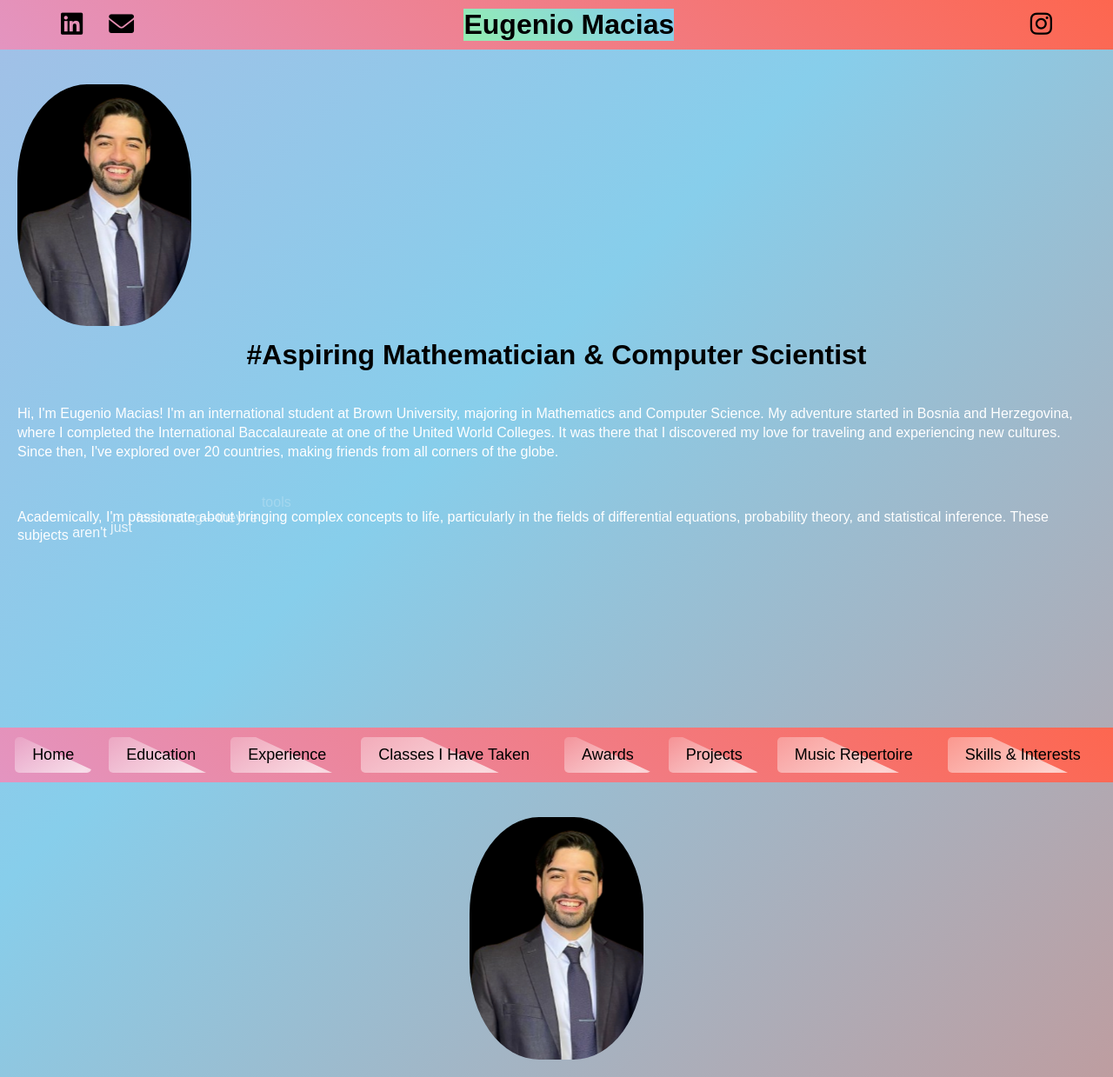
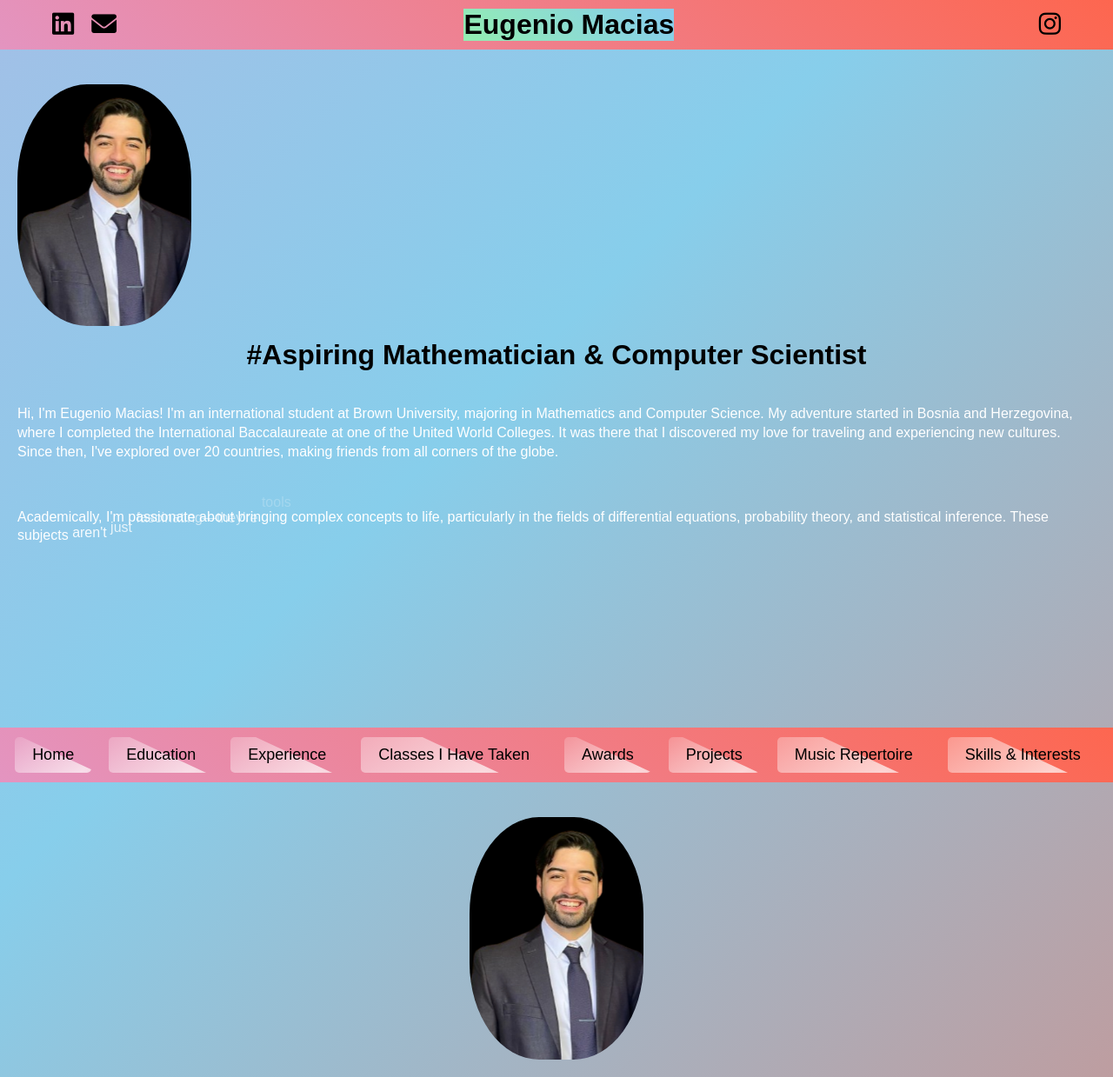
Before and after one commit to xXElGenio0203Xx/eugenio-macias.github.io, a Jekyll site: the page built from index.md, in a window 1280 px wide. Shown: the whole page at 87% size. Built offline with Jekyll 4.4.1, drawn with Linux system fonts in a browser that asks for light colours; some web fonts are replaced.

Commit message:
Update style.css

```diff
--- a/assets/css/style.css
+++ b/assets/css/style.css
@@ -46,7 +46,7 @@ header {
 header h1 {
     margin: 0;
     color: #000; /* Black color for Eugenio Macias title */
-    font-size: 2.5em; /* Increase the header size */
+    font-size: 2.8em; /* Increase the header size */
     font-weight: bold; /* Make the header bolder */
     background: linear-gradient(45deg, #98FB98 , #87CEEB, #DDA0DD, #FF6347);
     background-size: 400% 400%;
@@ -57,8 +57,8 @@ header h1 {
 
 .header-links-left, .header-links-right {
     display: flex;
-    gap: 30px;
-    padding: 0 30px
+    gap: 20px;
+    padding: 0 20px
 }
 
 .header-links-left a, .header-links-right a {
```
